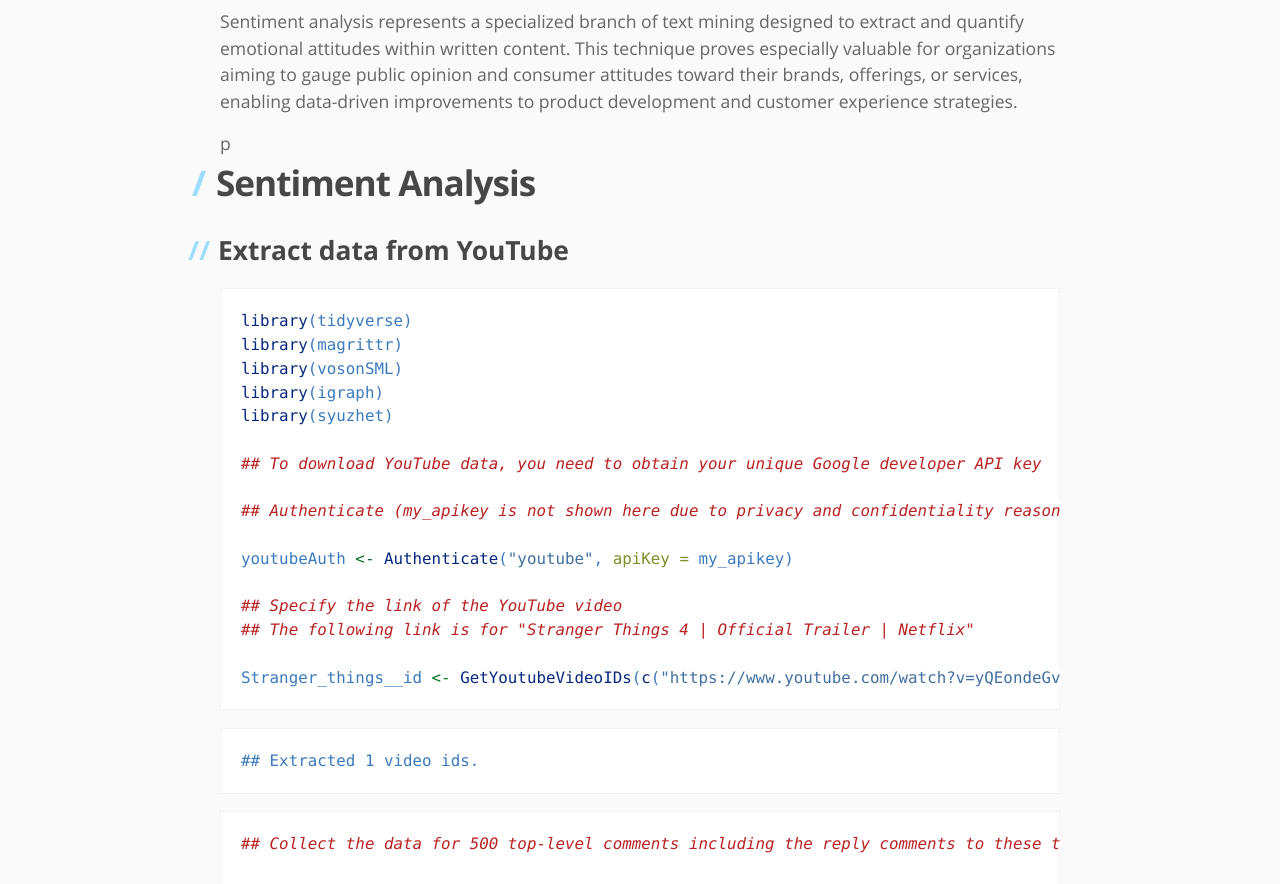
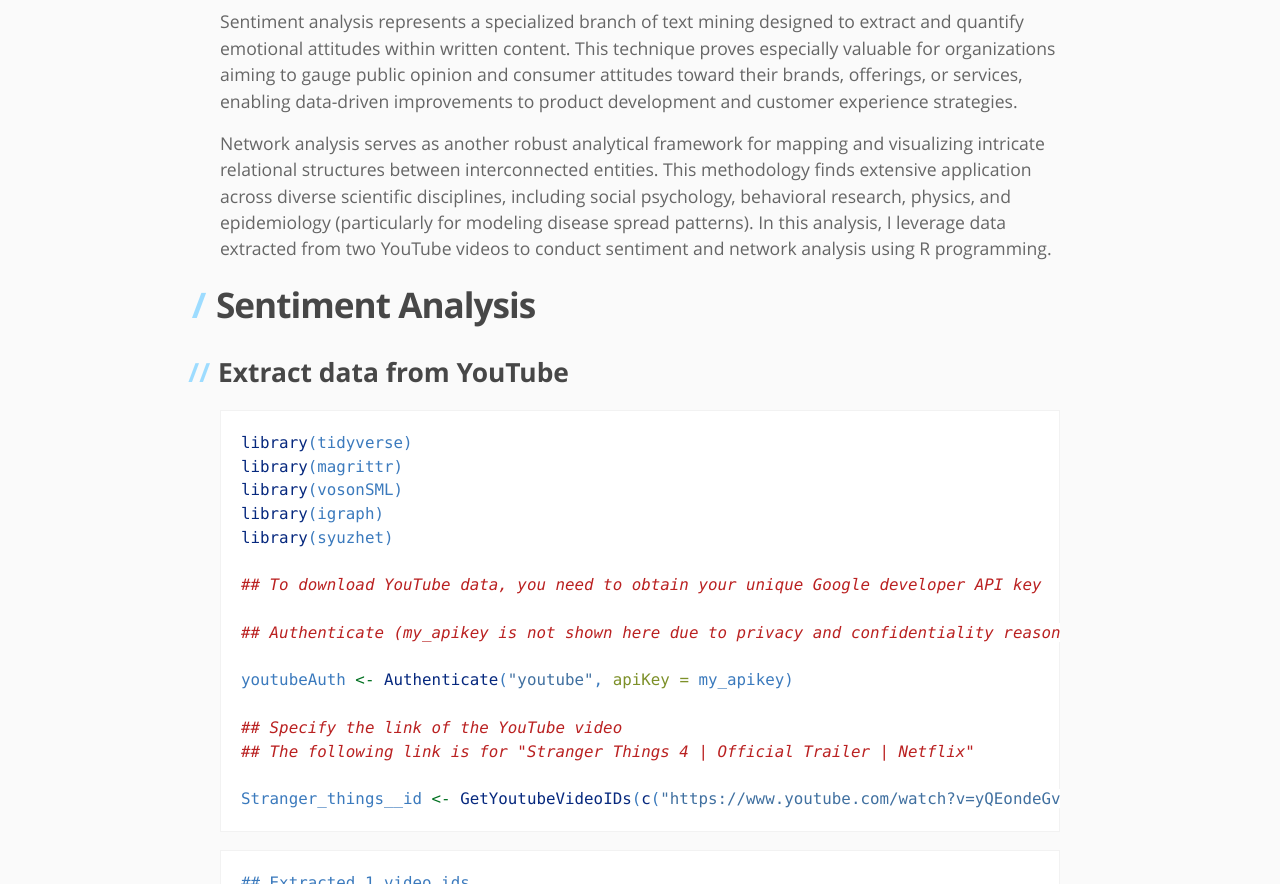
Before and after one commit to YasinKhc/Project-6, a plain HTML site: page index.html in a window 1280 px wide. Shown: the part 216-1100 px from the top of the page. Drawn offline with nearby package versions, Linux system fonts and the light colour scheme; some packages are replaced by stand-ins of ours.

Commit message:
Update HTML file with new paragraph

```diff
--- a/index.html
+++ b/index.html
@@ -155,7 +155,7 @@ YouTube Comments</h1>
     <section id="main-content">
 <p>Sentiment analysis represents a specialized branch of text mining designed to extract and quantify emotional attitudes within written content. This technique proves especially valuable for organizations aiming to gauge public opinion and consumer attitudes toward their brands, offerings, or services, enabling data-driven improvements to product development and customer experience strategies.</p>
 
-p<Network analysis serves as another robust analytical framework for mapping and visualizing intricate relational structures between interconnected entities. This methodology finds extensive application across diverse scientific disciplines, including social psychology, behavioral research, physics, and epidemiology (particularly for modeling disease spread patterns). In this analysis, I leverage data extracted from two YouTube videos to conduct sentiment and network analysis using R programming.</p>
+<p>Network analysis serves as another robust analytical framework for mapping and visualizing intricate relational structures between interconnected entities. This methodology finds extensive application across diverse scientific disciplines, including social psychology, behavioral research, physics, and epidemiology (particularly for modeling disease spread patterns). In this analysis, I leverage data extracted from two YouTube videos to conduct sentiment and network analysis using R programming.</p>
 <div id="sentiment-analysis" class="section level1">
 <h1>Sentiment Analysis</h1>
 <div id="extract-data-from-youtube" class="section level2">
```
